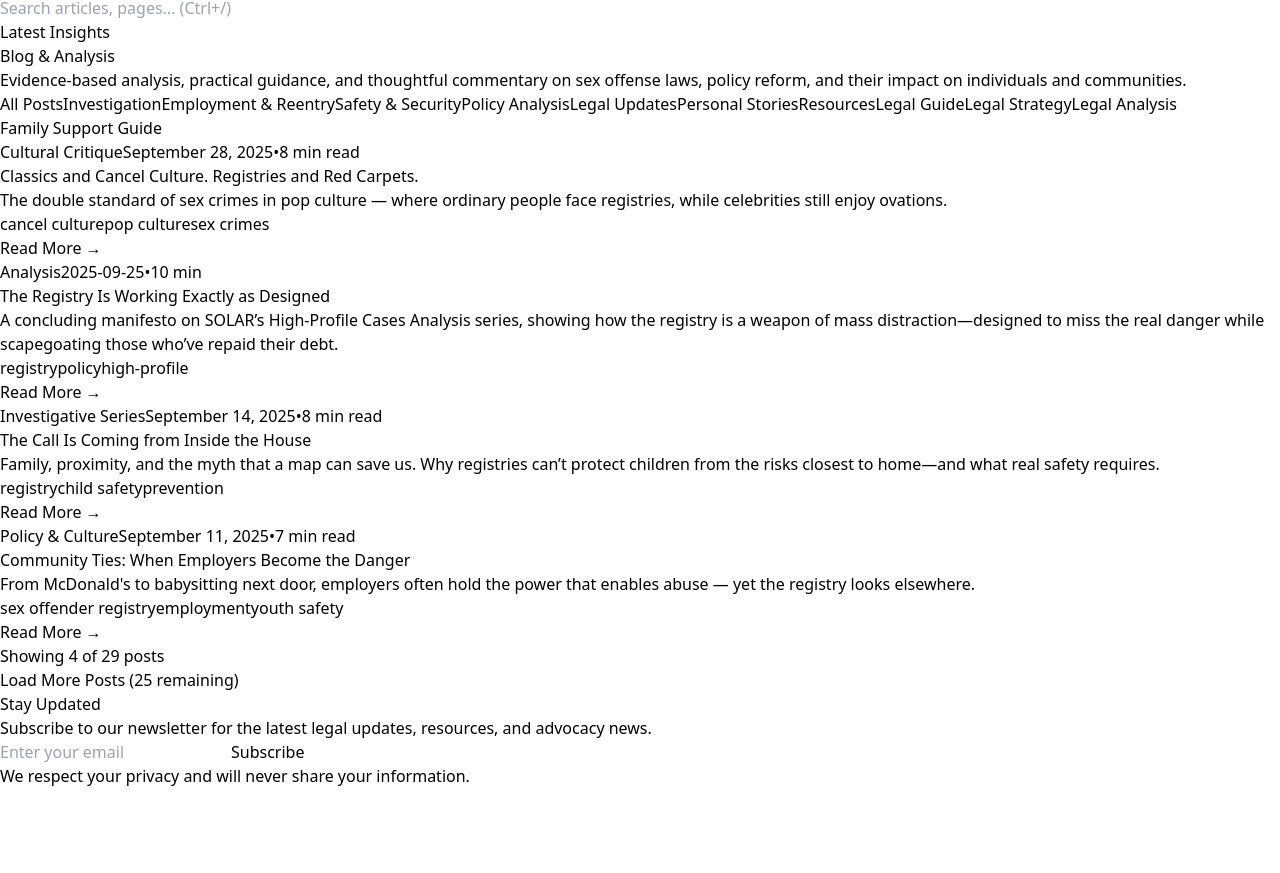
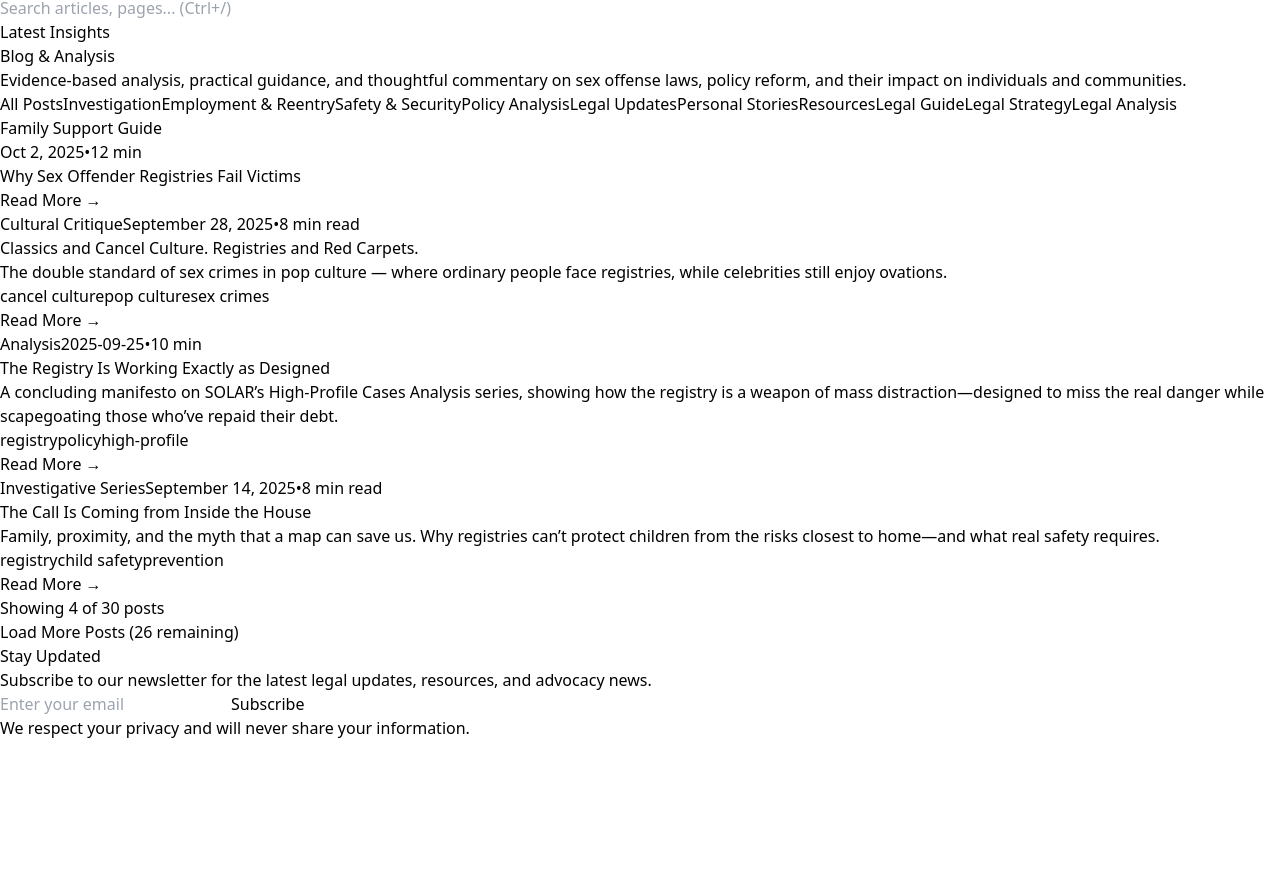
Before and after one commit to projectsolarrecon/Solar, a React (Vite) app: page /blog in a window 1280 px wide. Shown: the part 3036-3909 px from the top of the page. Built offline with nearby package versions, Linux system fonts and the light colour scheme.

Commit message:
Update blogPosts.ts

```diff
--- a/src/data/blogPosts.ts
+++ b/src/data/blogPosts.ts
@@ -12,6 +12,14 @@ export interface BlogPost {
 
 export const allBlogPosts: BlogPost[] = [
   // Insert this object at the TOP of the exported array (newest-first):
+{
+  title: "Why Sex Offender Registries Fail Victims",
+  description: "Examining how public registries harm survivors, destabilize communities, and fail to prevent sexual violence.",
+  date: "Oct 2, 2025",
+  readTime: "12 min",
+  badge: "📝 BLOG",
+  path: "/blog/why-sex-offender-registries-fail-victims",
+},
  {
   id: "classics-and-cancel-culture-2025-09-28",
   title: "Classics and Cancel Culture. Registries and Red Carpets.",
```
